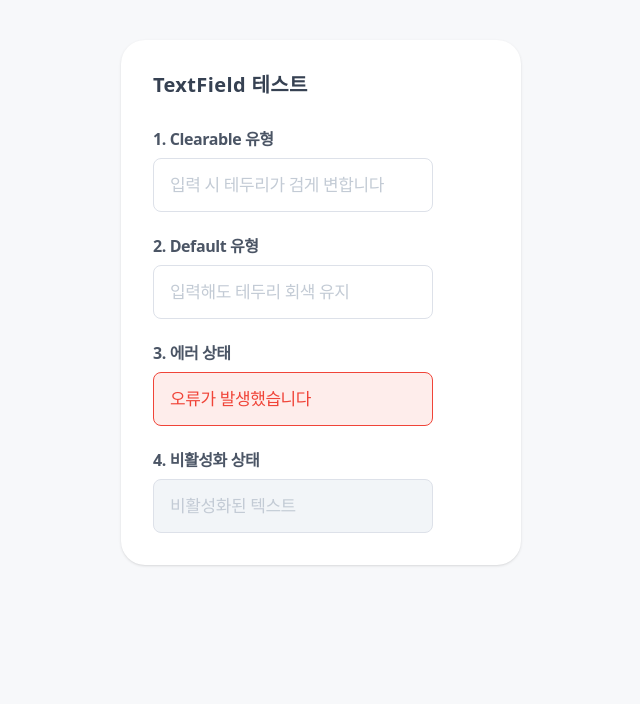
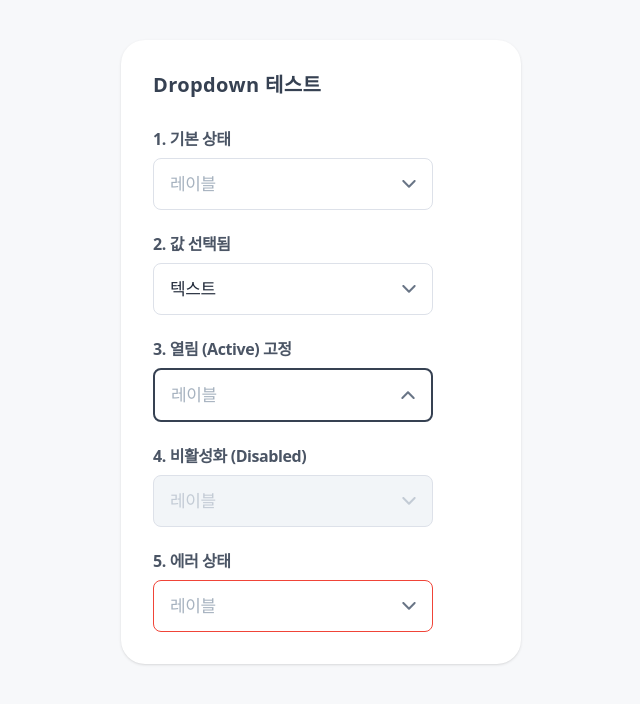
Before and after one commit to sai-art-therapy/frontend, a React (Vite) app: page / in a window 1280 px wide. Shown: the top 704 px of the page, without its empty margins (319-959 px from the left). Built offline with nearby package versions, Linux system fonts and the light colour scheme.

Commit message:
[Feat] 드롭다운 공통 컴포넌트 구현

```diff
--- a/src/App.tsx
+++ b/src/App.tsx
@@ -1,66 +1,60 @@
 import { useState } from "react";
-import { TextField } from "./components/common/TextField";
+import { Dropdown } from "./components/common/Dropdown";
 
 function App() {
-  const [clearableText, setClearableText] = useState("");
-  const [defaultText, setDefaultText] = useState("");
-  const [errorText, setErrorText] = useState("오류가 발생했습니다");
+  const [isOpen1, setIsOpen1] = useState(false);
+  const [isOpen2, setIsOpen2] = useState(false);
 
   return (
     <div className="flex min-h-screen flex-col items-center bg-grey-50 p-10">
       <div className="flex w-full max-w-[400px] flex-col gap-8 rounded-lg bg-white p-8 shadow-sm">
         <h2 className="text-title-3 font-bold text-grey-800">
-          TextField 테스트
+          Dropdown 테스트
         </h2>
 
         <div className="flex flex-col gap-6">
           <div className="flex flex-col gap-2">
             <label className="text-body-2 font-semibold text-grey-700">
-              1. Clearable 유형
+              1. 기본 상태
             </label>
-            <TextField
-              variant="clearable"
-              placeholder="입력 시 테두리가 검게 변합니다"
-              value={clearableText}
-              onChange={(e) => setClearableText(e.target.value)}
-              onClear={() => setClearableText("")}
+            <Dropdown
+              placeholder="레이블"
+              isOpen={isOpen1}
+              onClick={() => setIsOpen1(!isOpen1)}
             />
           </div>
 
           <div className="flex flex-col gap-2">
             <label className="text-body-2 font-semibold text-grey-700">
-              2. Default 유형
+              2. 값 선택됨
             </label>
-            <TextField
-              variant="default"
-              placeholder="입력해도 테두리 회색 유지"
-              value={defaultText}
-              onChange={(e) => setDefaultText(e.target.value)}
+            <Dropdown
+              value="텍스트"
+              placeholder="레이블"
+              isOpen={isOpen2}
+              onClick={() => setIsOpen2(!isOpen2)}
             />
           </div>
 
           <div className="flex flex-col gap-2">
             <label className="text-body-2 font-semibold text-grey-700">
-              3. 에러 상태
+              3. 열림 (Active) 고정
             </label>
-            <TextField
-              isError={true}
-              placeholder="에러 상태"
-              value={errorText}
-              onChange={(e) => setErrorText(e.target.value)}
-            />
+            <Dropdown placeholder="레이블" isOpen={true} />
           </div>
 
           <div className="flex flex-col gap-2">
             <label className="text-body-2 font-semibold text-grey-700">
-              4. 비활성화 상태
+              4. 비활성화 (Disabled)
             </label>
-            <TextField
-              disabled={true}
-              placeholder="입력할 수 없습니다"
-              value="비활성화된 텍스트"
-              onChange={() => {}}
-            />
+            <Dropdown placeholder="레이블" disabled={true} />
+          </div>
+
+          <div className="flex flex-col gap-2">
+            <label className="text-body-2 font-semibold text-grey-700">
+              5. 에러 상태
+            </label>
+            <Dropdown placeholder="레이블" isError={true} />
           </div>
         </div>
       </div>
--- a/src/components/common/Dropdown.tsx
+++ b/src/components/common/Dropdown.tsx
@@ -0,0 +1,85 @@
+import React, { type ButtonHTMLAttributes } from "react";
+import dropIcon from "../../assets/icons/common/drop.svg?url";
+
+export interface DropdownProps extends Omit<
+  ButtonHTMLAttributes<HTMLButtonElement>,
+  "value" | "className"
+> {
+  value?: string;
+  placeholder?: string;
+  isOpen?: boolean;
+  isError?: boolean;
+}
+
+export const Dropdown: React.FC<DropdownProps> = ({
+  value,
+  placeholder = "레이블",
+  isOpen = false,
+  isError = false,
+  disabled = false,
+  onClick,
+  ...props
+}) => {
+  const hasValue = value !== undefined && value.trim().length > 0;
+  const displayText = hasValue ? value : placeholder;
+
+  const getContainerClasses = () => {
+    if (disabled) {
+      return "h-[52px] border border-grey-200 bg-grey-100 px-[16px] py-[8px]";
+    }
+    if (isError) {
+      return "border border-error-500 bg-white px-[16px] py-[14px]";
+    }
+    if (isOpen) {
+      return "border-2 border-grey-800 bg-white px-[16px] py-[14px]";
+    }
+    return "border border-grey-200 bg-white px-[16px] py-[14px]";
+  };
+
+  const getTextClasses = () => {
+    if (disabled) return "text-grey-300";
+    if (hasValue) return "text-grey-900";
+    return "text-grey-400";
+  };
+
+  const getIconColor = () => {
+    if (disabled) return "text-grey-300";
+    return "text-grey-600";
+  };
+
+  return (
+    <button
+      type="button"
+      disabled={disabled}
+      onClick={onClick}
+      className={`flex w-[280px] items-center justify-between rounded-sm outline-none transition-all ${getContainerClasses()}`}
+      {...props}
+    >
+      <span
+        className={`flex-1 text-left text-body-1 ${getTextClasses()} truncate`}
+      >
+        {displayText}
+      </span>
+
+      <div
+        className={`flex h-[14px] w-[14px] shrink-0 items-center justify-center transition-transform duration-200 ${
+          isOpen ? "rotate-180" : ""
+        } ${getIconColor()}`}
+      >
+        <div
+          className="h-full w-full bg-current"
+          style={{
+            maskImage: `url("${dropIcon}")`,
+            WebkitMaskImage: `url("${dropIcon}")`,
+            maskSize: "contain",
+            WebkitMaskSize: "contain",
+            maskPosition: "center",
+            WebkitMaskPosition: "center",
+            maskRepeat: "no-repeat",
+            WebkitMaskRepeat: "no-repeat",
+          }}
+        />
+      </div>
+    </button>
+  );
+};
```
